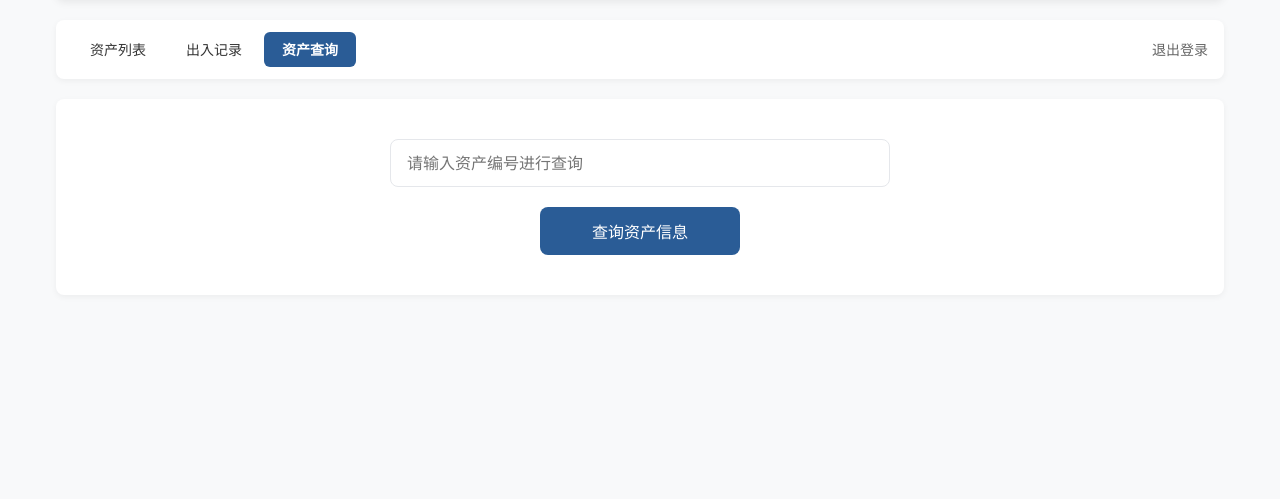
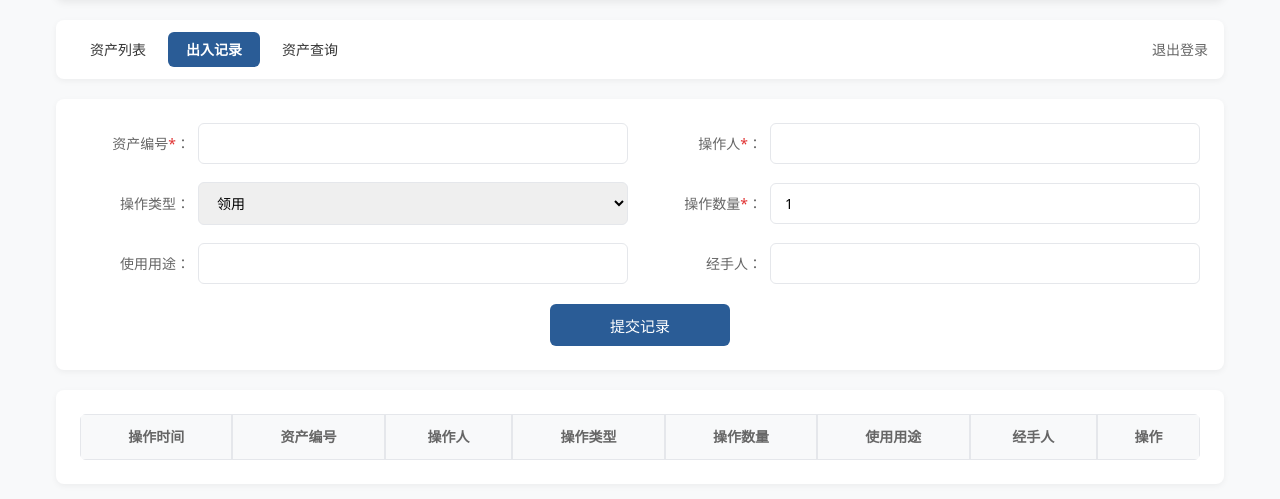
Before and after one commit to liuhuaqing446/lab-asset, a Flask app: page /query in a window 1280 px wide. Shown: the part 86-585 px from the top of the page. Run offline with Flask 3, Linux system fonts and the light colour scheme; the visitor is signed in with stand-in values (Sample User, id 1); lists and menus that the app fills with data are empty.

Commit message:
Update query.html

```diff
--- a/templates/query.html
+++ b/templates/query.html
@@ -15,76 +15,63 @@ body {background:#f8f9fa;line-height:1.4;}
 .nav a:hover:not(.active):not(.logout) {background:#f5f7fa;color:#2a5c96;}
 .nav a.logout {margin-left:auto;color:#666;padding:8px 0;white-space:nowrap;}
 .nav a.logout:hover {color:#2a5c96;background:transparent;}
+.form-box {background:#fff;padding:24px;border-radius:8px;box-shadow:0 2px 6px rgba(0,0,0,0.05);margin-bottom:20px;}
+.form-grid {display:grid;grid-template-columns:1fr 1fr;gap:18px 24px;}
+.form-group {display:flex;align-items:center;gap:8px;flex-wrap:nowrap;}
+.form-group label {width:110px;text-align:right;font-size:14px;color:#666;flex-shrink:0;white-space:nowrap;}
+.form-group label span {color:#e03131;}
+.form-group input, .form-group select {flex:1;padding:10px 14px;border:1px solid #e5e7eb;border-radius:6px;font-size:14px;transition:all 0.2s ease;outline:none;min-width:0;}
+.form-group input:focus, .form-group select:focus {border-color:#2a5c96;box-shadow:0 0 0 3px rgba(42,92,150,0.1);}
 
-/* 🟢 输入框/按钮居中+美观布局，和列表页统一 */
-.form-box {
-  background:#fff;
-  padding: 40px 24px;
-  border-radius:8px;
-  box-shadow:0 2px 6px rgba(0,0,0,0.05);
-  margin-bottom:20px;
-  text-align: center;
+/* 🔴 同步日期占位符修复 */
+.form-group input[type="date"] {
+  padding: 9px 14px;
+  appearance: none !important;
+  -webkit-appearance: none !important;
+  -moz-appearance: none !important;
+  min-height: 42px;
 }
-.form-box input {
-  width: 100%;
-  max-width: 500px;
-  padding: 12px 16px;
-  border: 1px solid #e5e7eb;
-  border-radius: 8px;
-  font-size: 16px;
-  margin-bottom: 20px;
-  display: inline-block;
-  outline: none;
-  transition: all 0.2s ease;
+.form-group input[type="date"]::-webkit-datetime-edit {
+  color: transparent !important;
 }
-.form-box input:focus {
-  border-color: #2a5c96;
-  box-shadow: 0 0 0 3px rgba(42,92,150,0.1);
+.form-group input[type="date"]:focus::-webkit-datetime-edit {
+  color: #333 !important;
 }
-.btn-query {
-  width: 200px;
-  height: 48px;
-  background: #2a5c96;
-  color: #fff;
-  border: none;
-  border-radius: 8px;
-  font-size: 16px;
-  cursor: pointer;
-  transition: all 0.2s ease;
+.form-group input[type="date"]::-webkit-calendar-picker-indicator {
+  opacity: 1;
+  margin-left: auto;
 }
-.btn-query:hover {
-  background: #234b7a;
-  transform: translateY(-1px);
-}
-.btn-query:active {
-  transform: translateY(0);
+.form-group input[type="date"]::placeholder,
+.form-group input[type="date"]::-webkit-input-placeholder,
+.form-group input[type="date"]::-moz-placeholder {
+  color: transparent !important;
+  opacity: 0 !important;
 }
 
-.result-box {background:#fff;padding:24px;border-radius:8px;box-shadow:0 2px 6px rgba(0,0,0,0.05);display:none;}
-.asset-info {line-height:2.4;font-size:15px;margin-bottom:28px;padding-bottom:20px;border-bottom:1px solid #e5e7eb;}
-.asset-info p {display:flex;align-items:center;padding:0 8px;margin:0;flex-wrap:nowrap;}
-.asset-info p span:first-child {color:#666;width:140px;text-align:right;padding-right:16px;flex-shrink:0;white-space:nowrap;}
-.asset-info p span:last-child {font-weight:500;color:#333;flex:1;text-align:left;min-width:0;}
-.status-in {color:#07c160;font-weight:600;}
-.status-out {color:#e03131;font-weight:600;}
-.record-list h4 {font-size:16px;color:#333;margin-bottom:16px;padding-left:8px;border-left:4px solid #2a5c96;}
-.record-item {padding:14px;border-radius:6px;background:#fafbfc;margin-bottom:12px;border:1px solid #f1f3f5;}
-.record-item p {font-size:14px;margin-bottom:8px;}
-.record-item p:last-child {margin-bottom:0;}
-.record-item p span {color:#666;margin-right:8px;}
-.empty-tip {text-align:center;color:#999;padding:40px 0;font-size:15px;}
-.loading-tip {text-align:center;color:#666;padding:40px 0;font-size:15px;}
+.btn-submit {width:180px;height:42px;margin:20px auto 0;display:block;background:#2a5c96;color:#fff;border:none;border-radius:6px;font-size:15px;cursor:pointer;transition:all 0.2s ease;}
+.btn-submit:hover {background:#234b7a;transform:translateY(-1px);}
+.btn-submit:active {transform:translateY(0);}
+.table-box {background:#fff;padding:24px;border-radius:8px;box-shadow:0 2px 6px rgba(0,0,0,0.05);overflow-x:auto;}
+table {width:100%;border-collapse:separate;border-spacing:0;border-radius:6px;overflow:hidden;}
+th, td {border:1px solid #e5e7eb;padding:12px 14px;text-align:center;font-size:14px;white-space:nowrap;}
+th {background:#f8f9fa;font-weight:600;color:#666;}
+tr:hover {background:#fafbfc;}
+.type-in {color:#07c160;font-weight:600;}
+.type-out {color:#e03131;font-weight:600;}
+.btn-delete {background:#e03131;color:#fff;border:none;padding:6px 14px;border-radius:4px;font-size:13px;cursor:pointer;transition:all 0.2s ease;}
+.btn-delete:hover {background:#c92a2a;}
+.flash-success {padding:12px 16px;border-radius:6px;margin-bottom:16px;background:#f0f9ff;color:#07c160;border:1px solid #b7e4c7;animation:fadeIn 0.3s ease;}
+.flash-error {padding:12px 16px;border-radius:6px;margin-bottom:16px;background:#fff5f5;color:#e03131;border:1px solid #ffd9d9;animation:fadeIn 0.3s ease;}
+@keyframes fadeIn {from{opacity:0;transform:translateY(-8px);}to{opacity:1;transform:translateY(0);}}
 @media (max-width:768px) {
-  .nav {flex-wrap:wrap;padding:10px;gap:6px;}
+  .form-grid {grid-template-columns:1fr;gap:14px 0;}
+  .form-group label {width:90px;font-size:13px;}
+  .form-group input, .form-group select {padding:8px 12px;font-size:13px;}
+  .nav {padding:10px;gap:6px;}
   .nav a {padding:6px 12px;font-size:13px;flex:1;text-align:center;}
   .nav a.logout {margin-left:0;flex:100%;text-align:right;}
+  .form-box {padding:16px;}
   .header {padding:14px;font-size:20px;}
-  .form-box {padding: 30px 16px;}
-  .form-box input, .btn-query {max-width: 100%;font-size: 15px;}
-  .result-box {padding:20px 16px;}
-  .asset-info {line-height:2;font-size:14px;}
-  .asset-info p span:first-child {width:100px;padding-right:8px;}
-  .record-item {padding:12px;font-size:13px;}
 }
 </style>
 </head>
@@ -93,89 +80,76 @@ body {background:#f8f9fa;line-height:1.4;}
   <div class="header">{{system_name}}</div>
   <div class="nav">
     <a href="/">资产列表</a>
-    <a href="/record">出入记录</a>
-    <a href="/query" class="active">资产查询</a>
+    <a href="/record" class="active">出入记录</a>
+    <a href="/query">资产查询</a>
     <a href="/logout" class="logout">退出登录</a>
   </div>
 
+  {% with messages = get_flashed_messages() %}
+    {% if messages %}
+      {% for msg in messages %}
+        {% if '成功' in msg %}
+          <div class="flash-success" id="flash-tip">{{msg}}</div>
+        {% else %}
+          <div class="flash-error" id="flash-tip">{{msg}}</div>
+        {% endif %}
+      {% endfor %}
+    {% endif %}
+  {% endwith %}
+
   <div class="form-box">
-    <input type="text" id="assetId" placeholder="请输入资产编号进行查询" autocomplete="off">
-    <br>
-    <button class="btn-query" onclick="searchAsset()">查询资产信息</button>
+    <form method="post" action="/do_record">
+      <div class="form-grid">
+        <div class="form-group"><label>资产编号<span>*</span>：</label><input name="asset_id" required></div>
+        <div class="form-group"><label>操作人<span>*</span>：</label><input name="person" required></div>
+        <div class="form-group"><label>操作类型：</label><select name="type"><option value="领用">领用</option><option value="归还">归还</option></select></div>
+        <div class="form-group"><label>操作数量<span>*</span>：</label><input type="number" name="quantity" value="1" min="1" required></div>
+        <div class="form-group"><label>使用用途：</label><input name="purpose"></div>
+        <div class="form-group"><label>经手人：</label><input name="handler"></div>
+      </div>
+      <button type="submit" class="btn-submit">提交记录</button>
+    </form>
   </div>
 
-  <div class="result-box" id="resultBox">
-    <div class="asset-info" id="assetInfo"></div>
-    <div class="record-list" id="recordList"></div>
+  <div class="table-box">
+    <table>
+      <thead>
+        <tr>
+          <th>操作时间</th><th>资产编号</th><th>操作人</th><th>操作类型</th><th>操作数量</th><th>使用用途</th><th>经手人</th><th>操作</th>
+        </tr>
+      </thead>
+      <tbody>
+        {% for record in records %}
+        <tr>
+          <td>{{record.time}}</td><td>{{record.asset_id}}</td><td>{{record.person}}</td>
+          <td class="{{'type-out' if record.type=='领用' else 'type-in'}}">{{record.type}}</td><td>{{record.quantity}}</td>
+          <td>{{record.purpose or '未填写'}}</td><td>{{record.handler or '未填写'}}</td>
+          <td>
+            <form method="post" action="/delete_record" onsubmit="return confirm('确定删除？删除后库存将自动恢复！')" style="display:inline;">
+              <input type="hidden" name="record_id" value="{{record.id}}">
+              <button type="submit" class="btn-delete">删除</button>
+            </form>
+          </td>
+        </tr>
+        {% endfor %}
+      </tbody>
+    </table>
   </div>
 </div>
 
 <script>
-const baseUrl = window.location.origin;
-document.getElementById('assetId').addEventListener('keydown', (e) => {
-  if (e.key === 'Enter') searchAsset();
+const flashTip = document.getElementById('flash-tip');
+if (flashTip) {
+  setTimeout(() => {
+    flashTip.style.opacity = '0';
+    flashTip.style.transition = 'opacity 0.6s ease, transform 0.6s ease';
+    flashTip.style.transform = 'translateY(-10px)';
+    setTimeout(() => flashTip.remove(), 600);
+  }, 3000);
+}
+document.querySelector('input[name="asset_id"]').addEventListener('keydown', (e) => {
   if (e.key === ' ') e.preventDefault();
 });
-
-function searchAsset() {
-  const assetId = document.getElementById("assetId").value.trim();
-  if (!assetId) { alert("请输入有效的资产编号！"); return; }
-  const resultBox = document.getElementById("resultBox");
-  const assetInfo = document.getElementById("assetInfo");
-  const recordList = document.getElementById("recordList");
-  resultBox.style.display = "block";
-  assetInfo.innerHTML = '<div class="loading-tip">正在查询，请稍候...</div>';
-  recordList.innerHTML = "";
-
-  fetch(`${baseUrl}/api/asset`, {
-    method: "POST",
-    headers: { "Content-Type": "application/json" },
-    body: JSON.stringify({ asset_id: assetId }),
-    timeout: 5000
-  })
-  .then(res => {
-    if (!res.ok) throw new Error("网络请求失败");
-    return res.json();
-  })
-  .then(data => {
-    if (!data.ok) {
-      assetInfo.innerHTML = '<div class="empty-tip" style="color:#e03131;">未找到该资产，请检查编号！</div>';
-      return;
-    }
-    const asset = data.asset;
-    assetInfo.innerHTML = `
-      <p><span>资产编号：</span><span>${asset.asset_id}</span></p>
-      <p><span>资产名称：</span><span>${asset.name}</span></p>
-      <p><span>设备型号：</span><span>${asset.model || '未填写'}</span></p>
-      <p><span>采购时间：</span><span>${asset.purchase_time}</span></p>
-      <p><span>存放位置：</span><span>${asset.location || '未填写'}</span></p>
-      <p><span>资产总数量：</span><span>${asset.total_quantity}</span></p>
-      <p><span>剩余可领用数量：</span><span>${asset.current_quantity}</span></p>
-      <p><span>当前资产状态：</span><span class="${asset.status=='在库'?'status-in':'status-out'}">${asset.status}</span></p>
-    `;
-    const unreturned = data.unreturned || [];
-    if (unreturned.length === 0) {
-      recordList.innerHTML = '<div class="empty-tip">该资产暂无未归还的领用记录</div>';
-      return;
-    }
-    recordList.innerHTML = '<h4>未归还领用记录</h4>';
-    unreturned.forEach(r => {
-      recordList.innerHTML += `
-        <div class="record-item">
-          <p><span>领用人员：</span>${r.person}</p>
-          <p><span>未归还数量：</span>${r.quantity}</p>
-          <p><span>最新领用时间：</span>${r.time}</p>
-          <p><span>使用用途：</span>${r.purpose || '未填写'}</p>
-        </div>
-      `;
-    });
-  })
-  .catch(err => {
-    assetInfo.innerHTML = `<div class="empty-tip" style="color:#e03131;">${err.message}，请稍后重试！</div>`;
-    console.error("查询错误：", err);
-  });
-}
-
 setInterval(() => { fetch(window.location.origin).catch(err=>{}); }, 600000);
 </script>
 </body>
```
